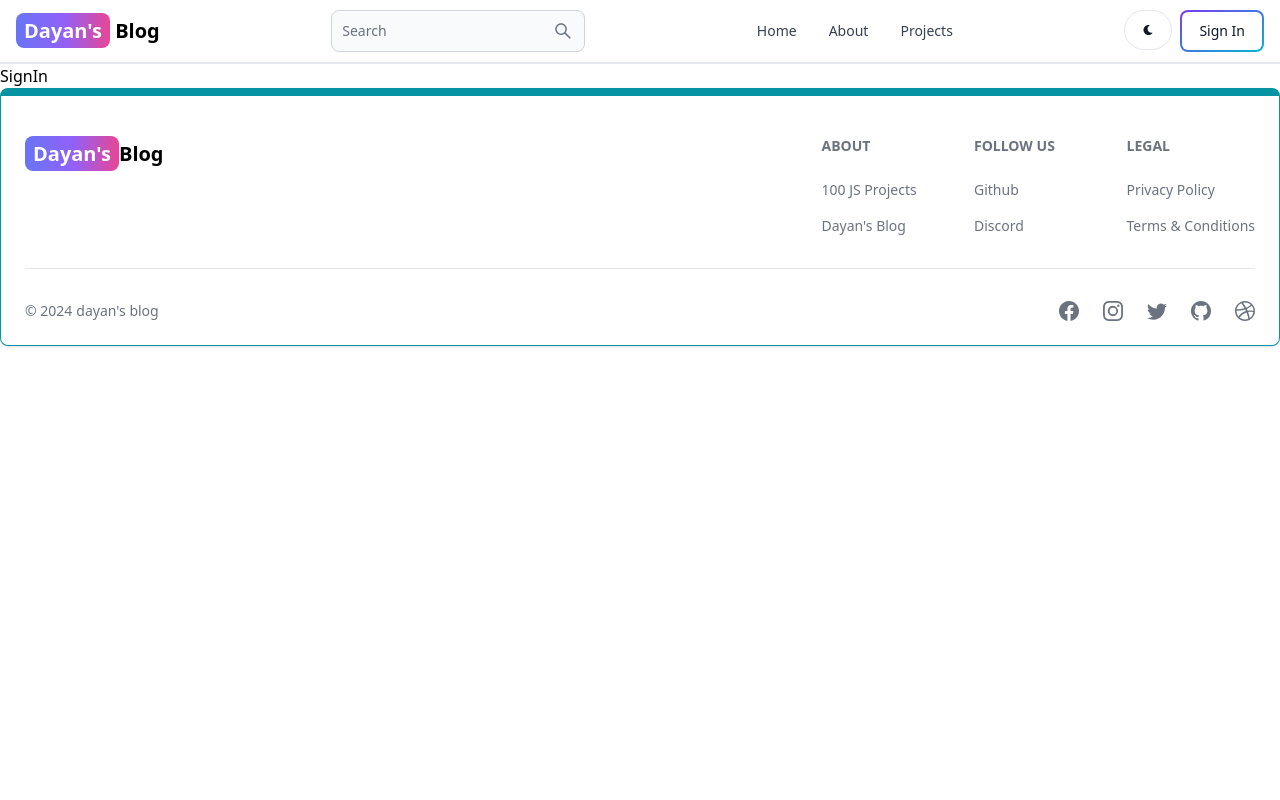
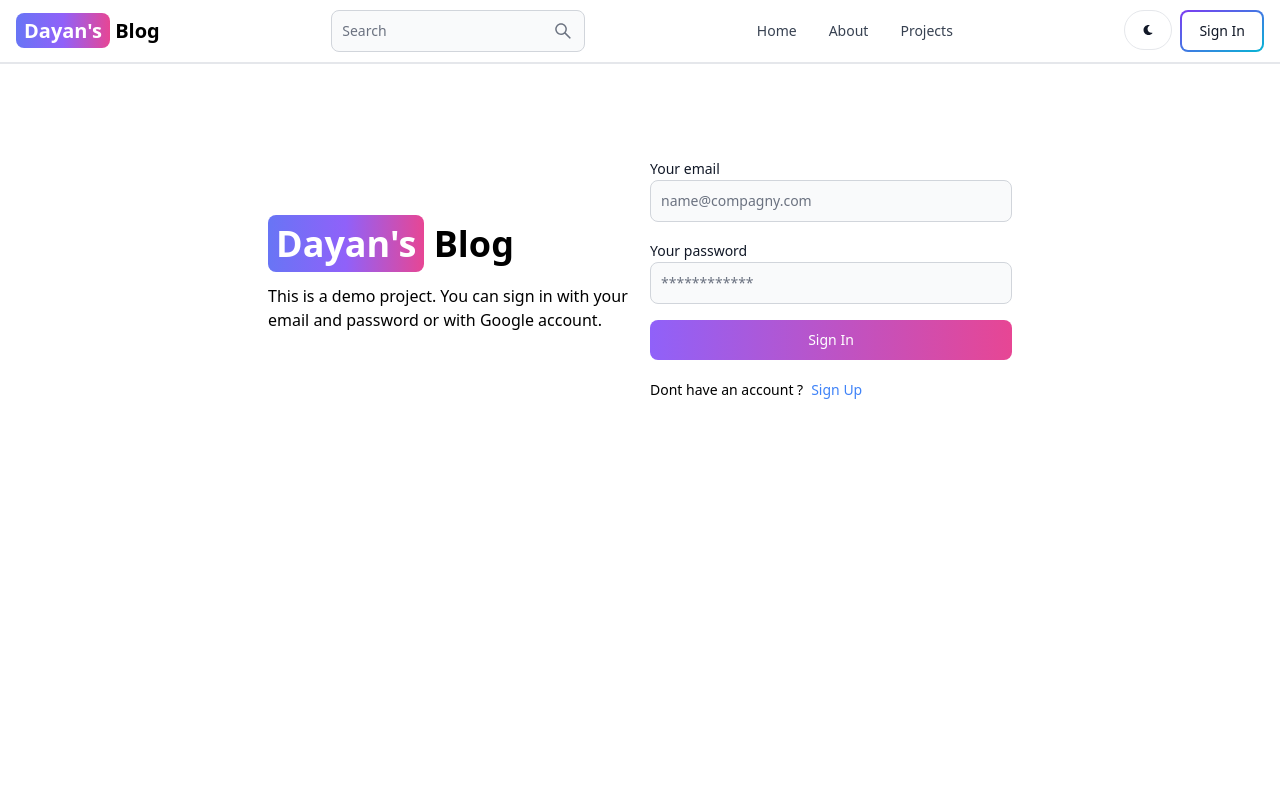
Before and after one commit to DayanK/mern-blog, a React (Vite) app in the folder client/: page /Sign-in in a window 1280 px wide. Shown: the top 800 px of the page. Built offline with nearby package versions, Linux system fonts and the light colour scheme.

Commit message:
complete signin page

```diff
--- a/client/src/components/Footer.jsx
+++ b/client/src/components/Footer.jsx
@@ -41,13 +41,13 @@
               <Footer.Title title="Follow us" />
               <Footer.LinkGroup col>
                 <Footer.Link
-                  href="https://www.github.com/sahandghavidel"
+                  href="https://www.github.com/dayank"
                   target="_blank"
                   rel="noopener noreferrer"
                 >
                   Github
                 </Footer.Link>
-                <Footer.Link href="#">Discord</Footer.Link>
+                <Footer.Link href="https://discord.com/">Discord</Footer.Link>
               </Footer.LinkGroup>
             </div>
             <div>
--- a/client/src/pages/SignIn.jsx
+++ b/client/src/pages/SignIn.jsx
@@ -1,9 +1,113 @@
 import React from 'react'
 
-const SignIn = () => {
+import { useState } from "react";
+import { Link, useNavigate } from "react-router-dom";
+import { Alert, Button, Label, Spinner, TextInput } from "flowbite-react";
+
+
+ function SignIn() {
+  const [formData, setFormData] = useState({});
+  const [errorMessage, setErrorMessage] = useState(null);
+  const [loading, setLoading] = useState(false);
+  const navigate = useNavigate();
+
+  const handleChange = (e) => {
+     setFormData({...formData, [e.target.id]: e.target.value.trim()});
+  };
+
+  const handleSubmit = async (e) => {
+    e.preventDefault();
+    if (!formData.email || !formData.password) {
+      return setErrorMessage('Please fill out all fields.');
+    }
+    try {
+      setLoading(true);
+      setErrorMessage(null);
+      // check vite.config to congigure target route
+      const res = await fetch('/api/auth/signin', {
+        method: 'POST',
+        headers: { 'Content-Type': 'application/json' },
+        body: JSON.stringify(formData),
+      });
+      const data = await res.json();
+
+      if (data.success === false) {
+        return setErrorMessage(data.message);
+      }
+      setLoading(false);
+      if(res.ok) {
+        navigate('/');
+      }
+    } catch (error) {
+      setErrorMessage(error.message);
+      setLoading(false);
+    }
+  };
+
   return (
-    <div>SignIn</div>
-  )
-}
+    <div className="min-h-screen mt-20">
+      <div className="flex p-3 max-w-3xl mx-auto flex-col md:flex-row md:items-center gap-5">
+        <div className="flex-1">
+          <Link to="/" className=" font-bold dark:text-white text-4xl">
+            <span className="px-2 py-1 bg-gradient-to-r from-indigo-500 via-purple-500 to-pink-500 rounded-lg text-white">
+              Dayan's
+            </span>{" "}
+            Blog
+          </Link>
+          <p className="text-small mt-5">
+            This is a demo project. You can sign in with your email and password or with Google account.
+          </p>
+        </div>
 
+        <div className="flex-1">
+          <form className="flex flex-col gap-4" onSubmit={handleSubmit}>
+            <div>
+              <Label value="Your email" />
+              <TextInput
+                type="email"
+                placeholder="name@compagny.com"
+                id="email"
+                onChange={handleChange}
+              />
+            </div>
+            <div>
+              <Label value="Your password" />
+              <TextInput
+                type='password'
+                placeholder='************'
+                id='password'
+                onChange={handleChange}
+              />
+            </div>
+            <Button
+              gradientDuoTone="purpleToPink"
+              type="submit"
+              disabled={loading}
+            >
+              {loading ? (
+                <>
+                  <Spinner size="sm" />
+                  <span className="pl-3">Loading....</span>
+                </>
+              ) : (
+                'Sign In'
+              )}
+            </Button>
+          </form>
+          <div className="flex gap-2 text-sm mt-5">
+            <span>Dont have an account ?</span>
+            <Link to='/signup' className="text-blue-500">
+              Sign Up
+            </Link>
+          </div>
+          {errorMessage && (
+            <Alert className="mt-5" color="failure">
+              {errorMessage}
+            </Alert>
+          )}
+        </div>
+      </div>
+    </div>
+  );
+};
 export default SignIn
--- a/client/src/pages/SignUp.jsx
+++ b/client/src/pages/SignUp.jsx
@@ -28,8 +28,6 @@
         body: JSON.stringify(formData),
       });
       const data = await res.json();
-
-      console.log("data", data)
 
       if (data.success === false) {
         return setErrorMessage(data.message);
@@ -105,7 +103,7 @@
           </form>
           <div className="flex gap-2 text-sm mt-5">
             <span>Have an account ?</span>
-            <Link to="/signup" className="text-blue-500">
+            <Link to="/sign-in" className="text-blue-500">
               Sign In
             </Link>
           </div>
```
